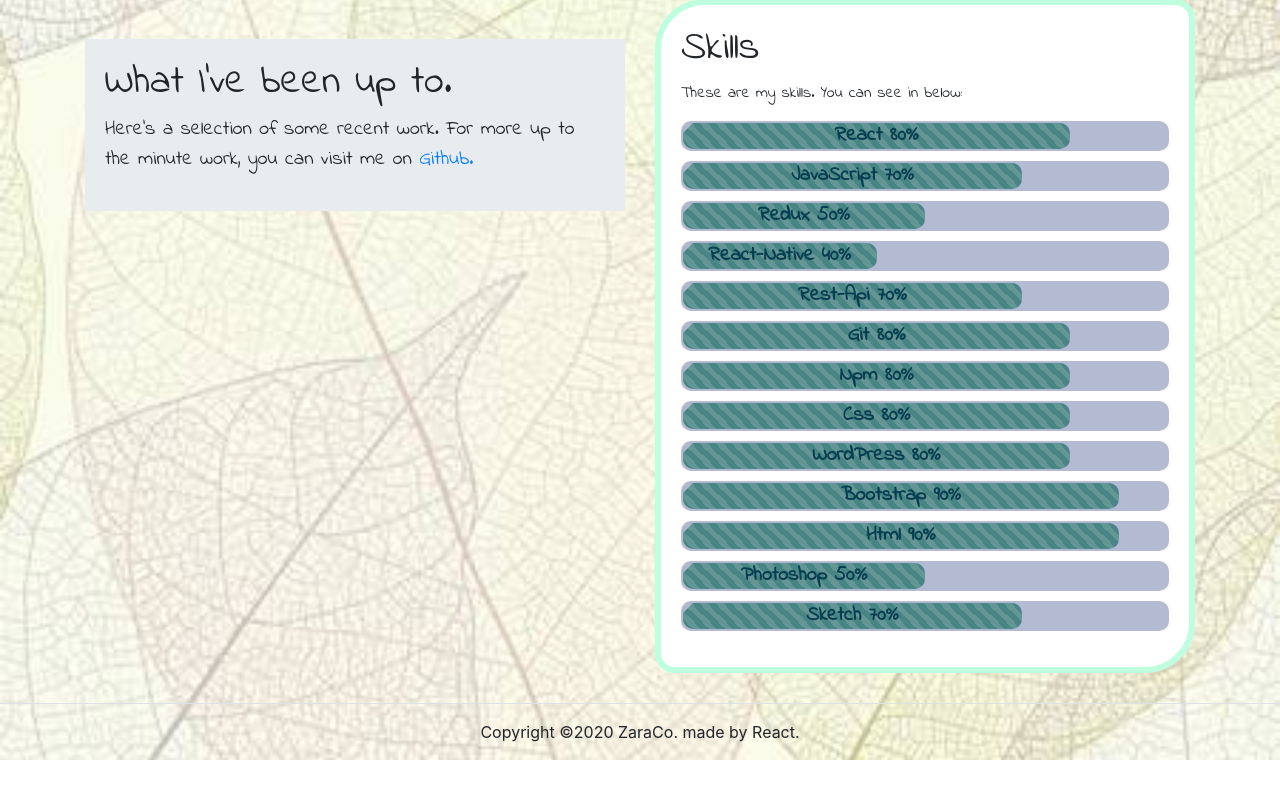
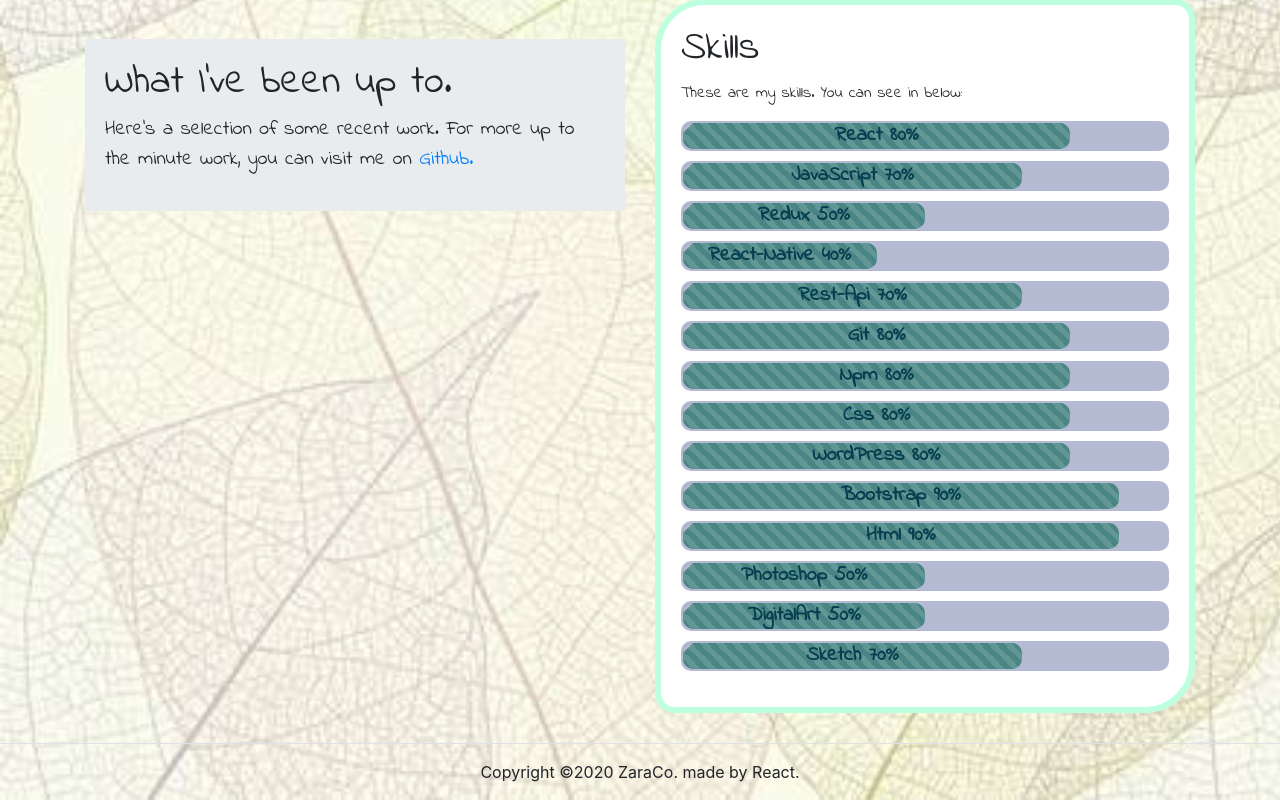
Before and after one commit to zaraco/react-zaraco-website, a React (Create React App) app: page /skills in a window 1280 px wide. Shown: the part 511-1311 px from the top of the page. Before the commit the page ends 1271 px from the top, so only its background shows below. Built offline with nearby package versions, Linux system fonts and the light colour scheme.

Commit message:
analytics added

```diff
--- a/package.json
+++ b/package.json
@@ -14,6 +14,7 @@
     "react": "^16.13.1",
     "react-bootstrap": "^1.0.0",
     "react-dom": "^16.13.1",
+    "react-ga": "^2.7.0",
     "react-router-dom": "^5.1.2",
     "react-scripts": "3.4.1"
   },
--- a/src/App.js
+++ b/src/App.js
@@ -6,13 +6,15 @@
 import Home from "./Component/Home";
 import Contact from "./Component/Contact";
 import Skills from "./Component/Skills"
-import NavbarCollapse from "react-bootstrap/NavbarCollapse";
-
+import ReactGA from 'react-ga';
 
 class App extends Component {
 
     constructor() {
         super();
+        const trackingId = "UA-167384787-1";
+        ReactGA.initialize(trackingId);
+
     }
 
     clickHandlerButton = () => {
--- a/src/Component/Skills.js
+++ b/src/Component/Skills.js
@@ -52,6 +52,10 @@
                 },
                 {
                     name: "Photoshop",
+                    percent: 50
+                },
+                {
+                    name: "DigitalArt",
                     percent: 50
                 },
                 {
```
Also changed, not shown: 1 other file (tests, documents, lock files or other folders).
